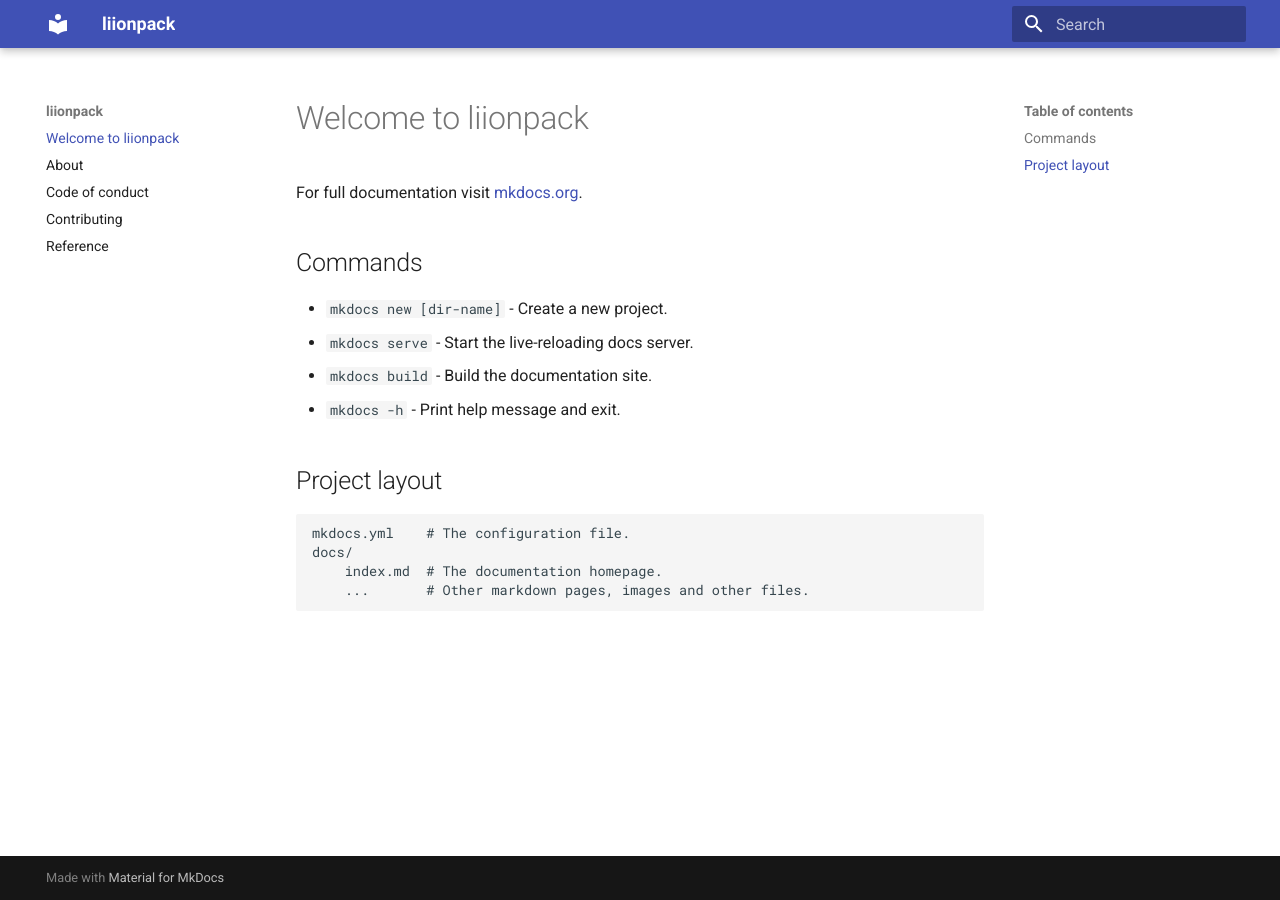
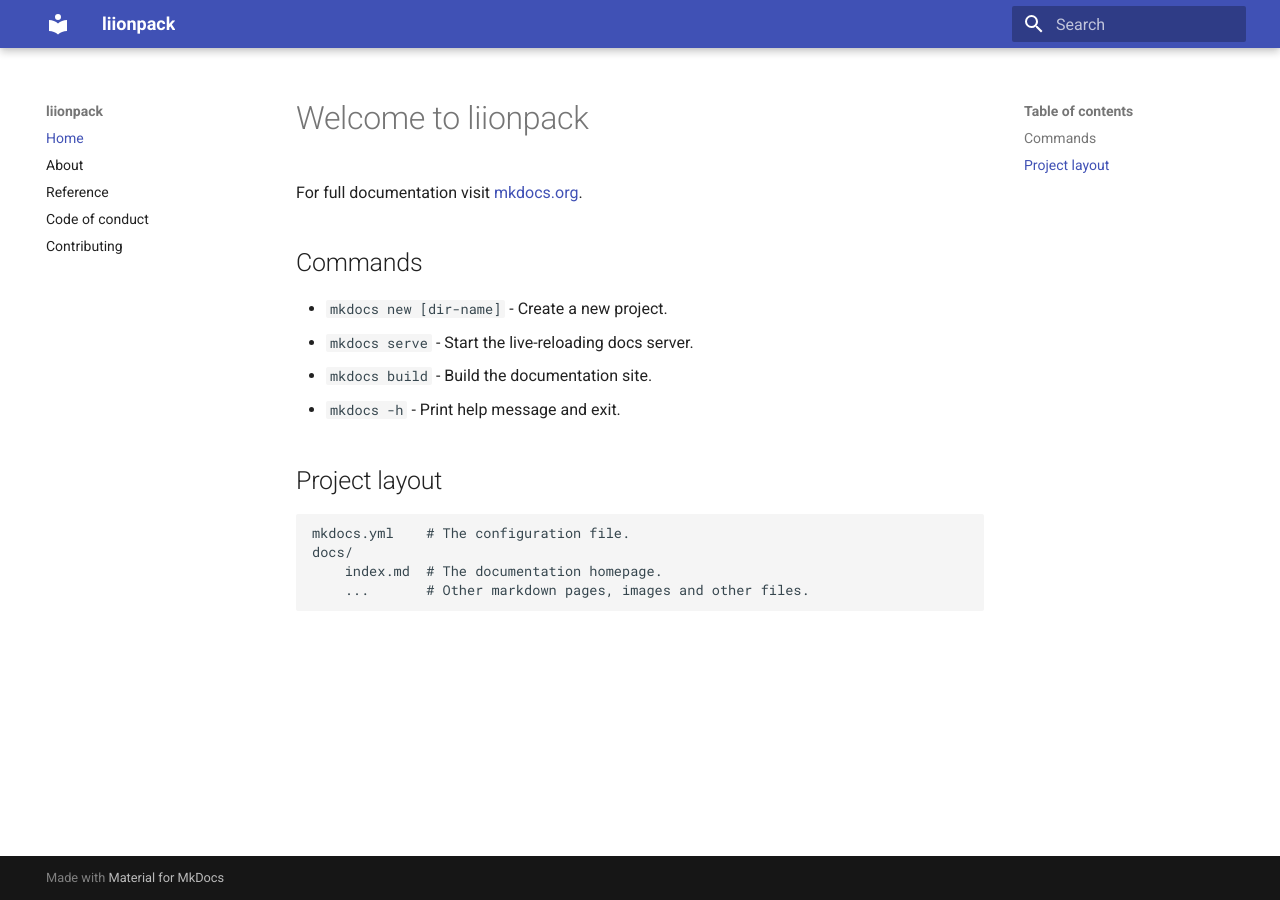
Before and after one commit to pybamm-team/liionpack, an MkDocs documentation site: the page built from docs/index.md, in a window 1280 px wide. Built offline with MkDocs 1.6.1 and Material for MkDocs 9.7.7, drawn with Linux system fonts in a browser that asks for light colours; some of the changed lines change nothing that is shown.

Commit message:
update docs

```diff
--- a/mkdocs.yml
+++ b/mkdocs.yml
@@ -6,3 +6,10 @@
 plugins:
 - search
 - mkdocstrings
+
+nav:
+    - Home: 'index.md'
+    - About: 'about.md'
+    - Reference: 'reference.md'
+    - Code of conduct: 'conduct.md'
+    - Contributing: 'contributing.md'
```
Also changed, not shown: docs/code of conduct.md (deleted), docs/conduct.md (added).
